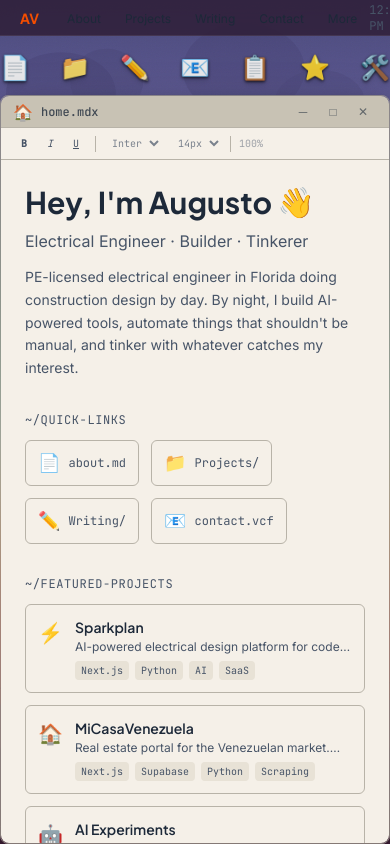
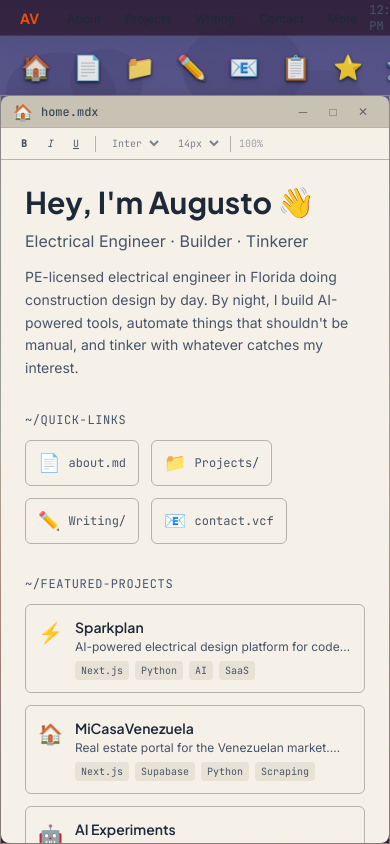
Before and after one commit to augustov58/augusto-bio, a Next.js app: page / in a window 390 px wide. Built offline with nearby package versions, Linux system fonts and the light colour scheme.

Commit message:
fix: mobile window full-width via client-side detection
- Use useEffect isMobile check in Window component (not store)
- Force full-width window below icon row on mobile
- Revert icon strip to original horizontal layout
- Desktop layout unchanged

```diff
--- a/src/components/Desktop.tsx
+++ b/src/components/Desktop.tsx
@@ -119,13 +119,14 @@ export default function Desktop() {
         </div>
       ))}
 
-      {/* Mobile icon row — single row, icons only (no labels) */}
-      <div className="flex md:hidden justify-center gap-3 px-3 py-2 z-10 relative mt-9">
+      {/* Mobile icon strip */}
+      <div className="flex md:hidden overflow-x-auto gap-1 px-3 py-2 z-10 relative mt-9">
         {[...desktopIcons, ...desktopIconsRight.map(i => ({ ...i, position: { x: 0, y: 0 } }))].map((icon) => (
           <DesktopIcon
             key={icon.id}
             icon={icon.icon}
             label={icon.label}
+            compact
             onClick={() => {
               const href = 'href' in icon ? (icon as { href?: string }).href : undefined;
               if (href) {
@@ -134,7 +135,6 @@ export default function Desktop() {
                 openWindow(icon.id);
               }
             }}
-            compact
           />
         ))}
       </div>
--- a/src/components/Window.tsx
+++ b/src/components/Window.tsx
@@ -1,6 +1,6 @@
 'use client';
 
-import { useRef, useCallback } from 'react';
+import { useRef, useCallback, useState, useEffect } from 'react';
 import { motion } from 'framer-motion';
 import { useWindowStore, WindowState } from '@/stores/windowStore';
 
@@ -14,8 +14,16 @@ const MENU_BAR_HEIGHT = 36;
 
 export default function Window({ window: win, children, toolbar }: WindowProps) {
   const { closeWindow, minimizeWindow, maximizeWindow, bringToFront, updatePosition } = useWindowStore();
+  const [isMobile, setIsMobile] = useState(false);
   const isDragging = useRef(false);
   const dragStart = useRef({ x: 0, y: 0, winX: 0, winY: 0 });
+
+  useEffect(() => {
+    const check = () => setIsMobile(globalThis.innerWidth < 768);
+    check();
+    globalThis.addEventListener('resize', check);
+    return () => globalThis.removeEventListener('resize', check);
+  }, []);
 
   const handlePointerDown = useCallback(() => {
     bringToFront(win.id);
@@ -94,6 +102,16 @@ export default function Window({ window: win, children, toolbar }: WindowProps)
   if (!win.isOpen || win.isMinimized) return null;
 
   const isMaximized = win.isMaximized;
+
+  // On mobile: force full-width below icon row
+  const mobileStyle = isMobile ? {
+    zIndex: win.zIndex,
+    left: 0,
+    top: 95,
+    width: '100vw',
+    height: 'calc(100vh - 95px)',
+    borderRadius: 0,
+  } : undefined;
   const openWindows = useWindowStore.getState().windows.filter(w => w.isOpen && !w.isMinimized);
   const isTopWindow = openWindows.length > 0 && openWindows.reduce((a, b) => (a.zIndex > b.zIndex ? a : b)).id === win.id;
 
@@ -103,7 +121,9 @@ export default function Window({ window: win, children, toolbar }: WindowProps)
         isMaximized ? 'inset-0' : ''
       } ${isTopWindow ? 'window-shadow-active' : 'window-shadow'}`}
       style={
-        isMaximized
+        mobileStyle
+          ? mobileStyle
+          : isMaximized
             ? { zIndex: win.zIndex, top: MENU_BAR_HEIGHT, borderRadius: 0 }
             : {
                 zIndex: win.zIndex,
```
Lines whose indentation alone changed are shown as unchanged.
